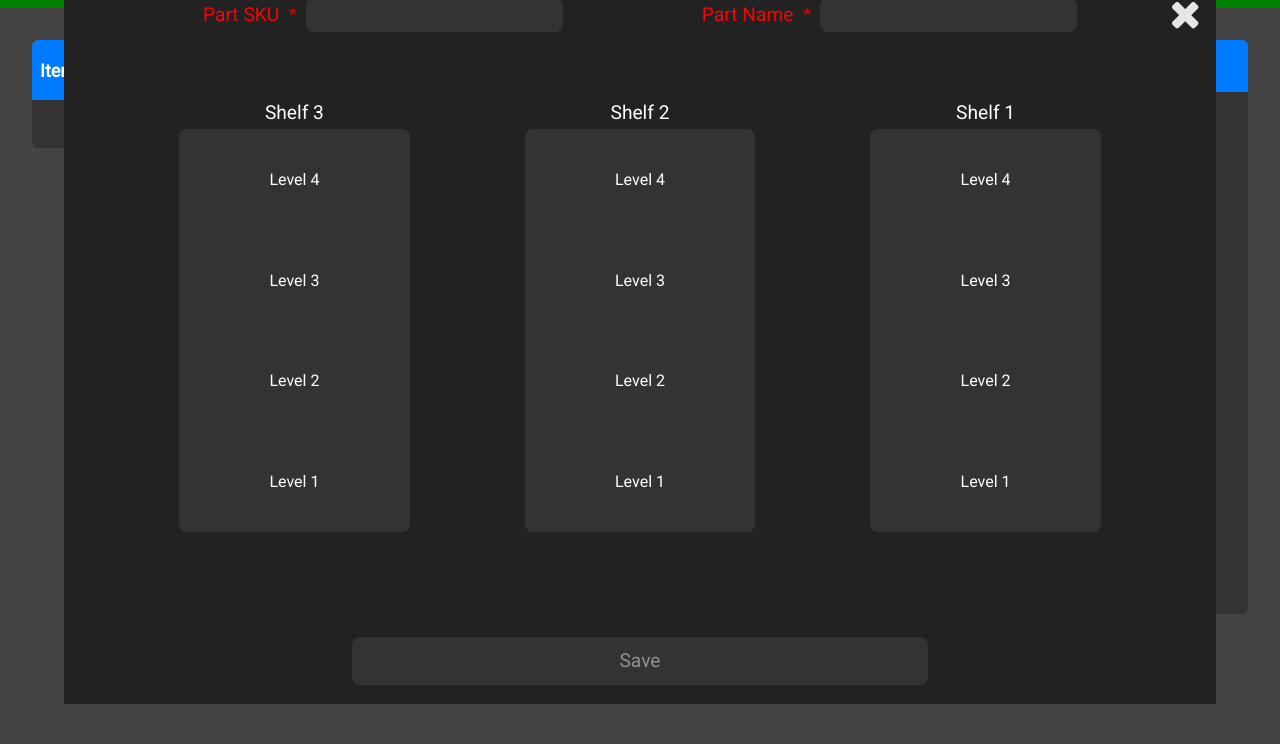
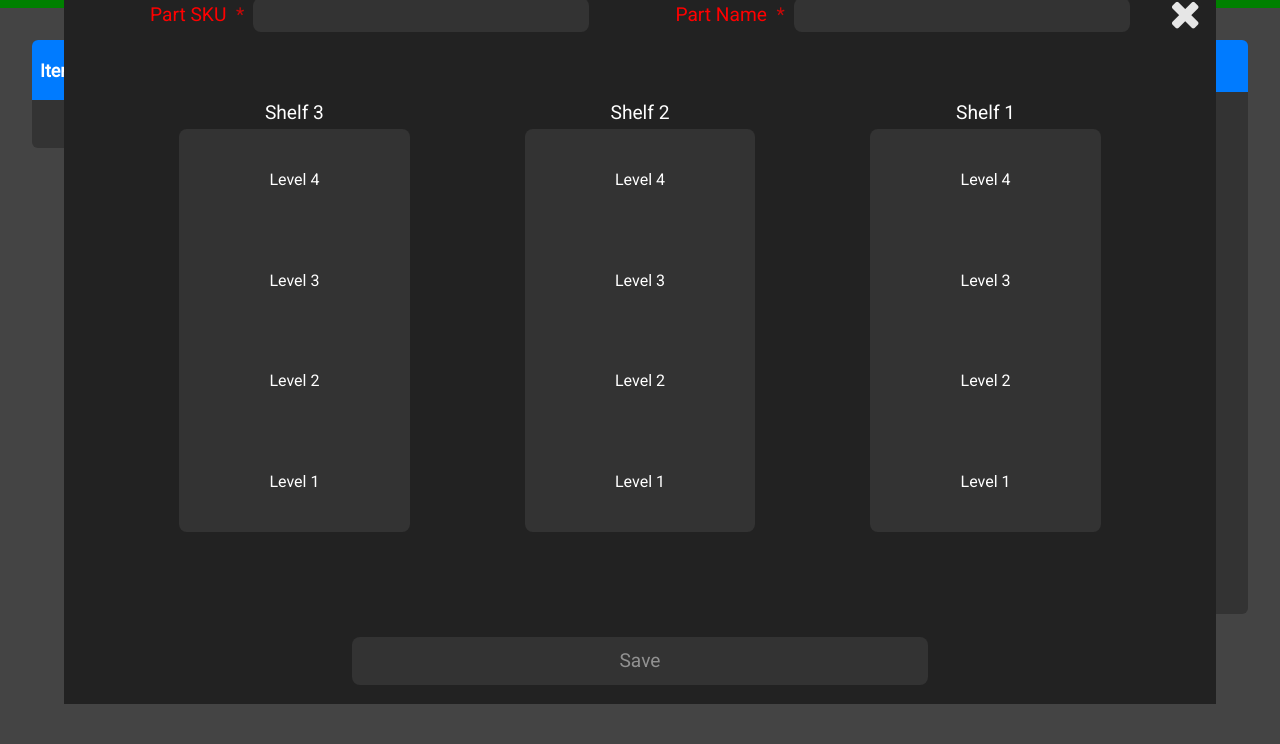
Before and after one commit to Nick-Fanelli/BarcodeInventorySystem, a plain HTML site: page index.html in a window 1280 px wide. Shown: the part 56-800 px from the top of the page. Drawn offline with Linux system fonts and the light colour scheme.

Commit message:
fix: make the new part input boxes a little bigger

```diff
--- a/index.css
+++ b/index.css
@@ -151,8 +151,7 @@ header h2 {
 
 #new-item-container #new-item-box input {
     height: 1.75em;
-    /* width: 50em; */
-    /* max-width: 75%; */
+    width: 17em;
     background-color: #333333;
     border-radius: 8px;
     border: none;
```
